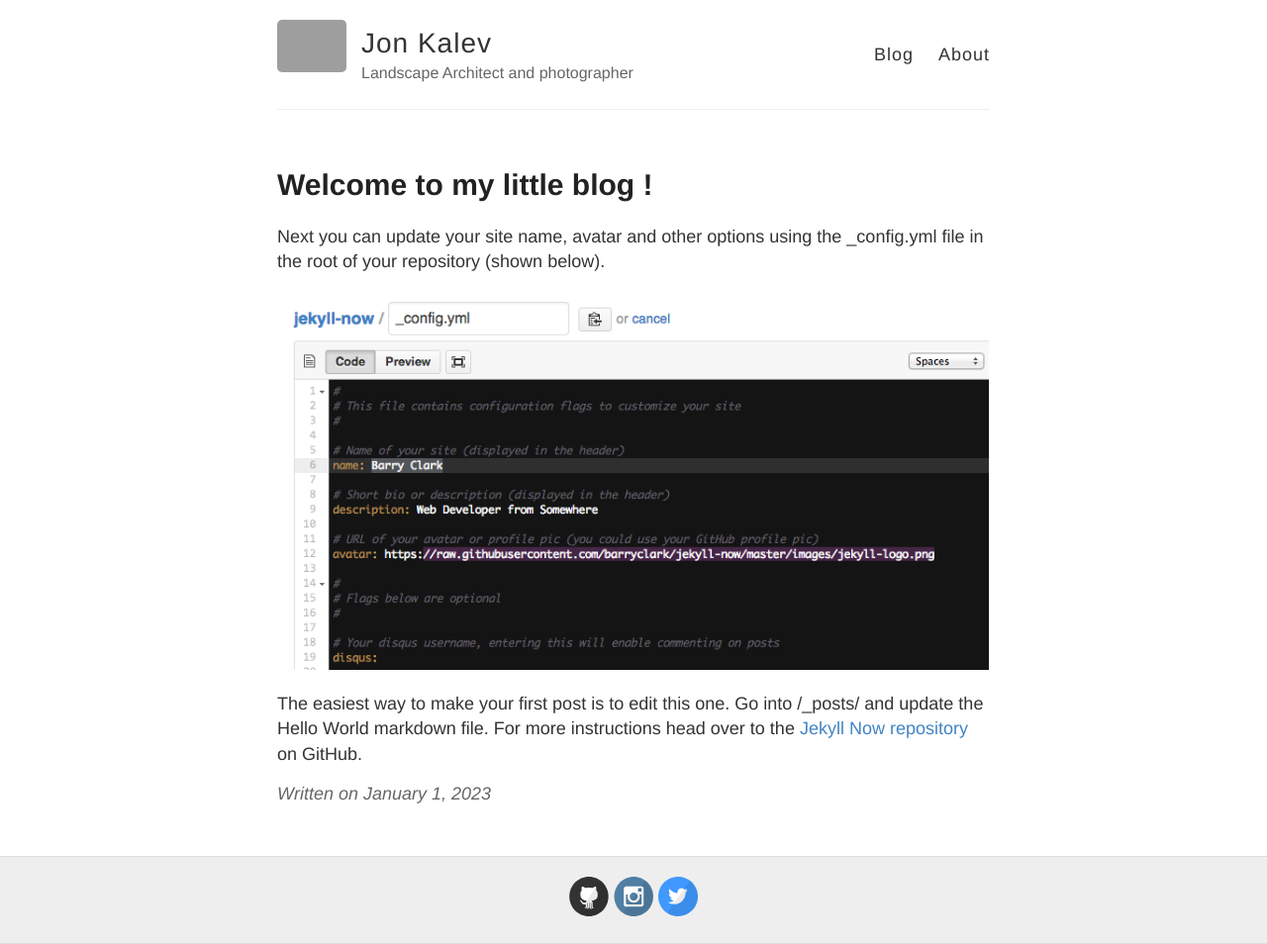
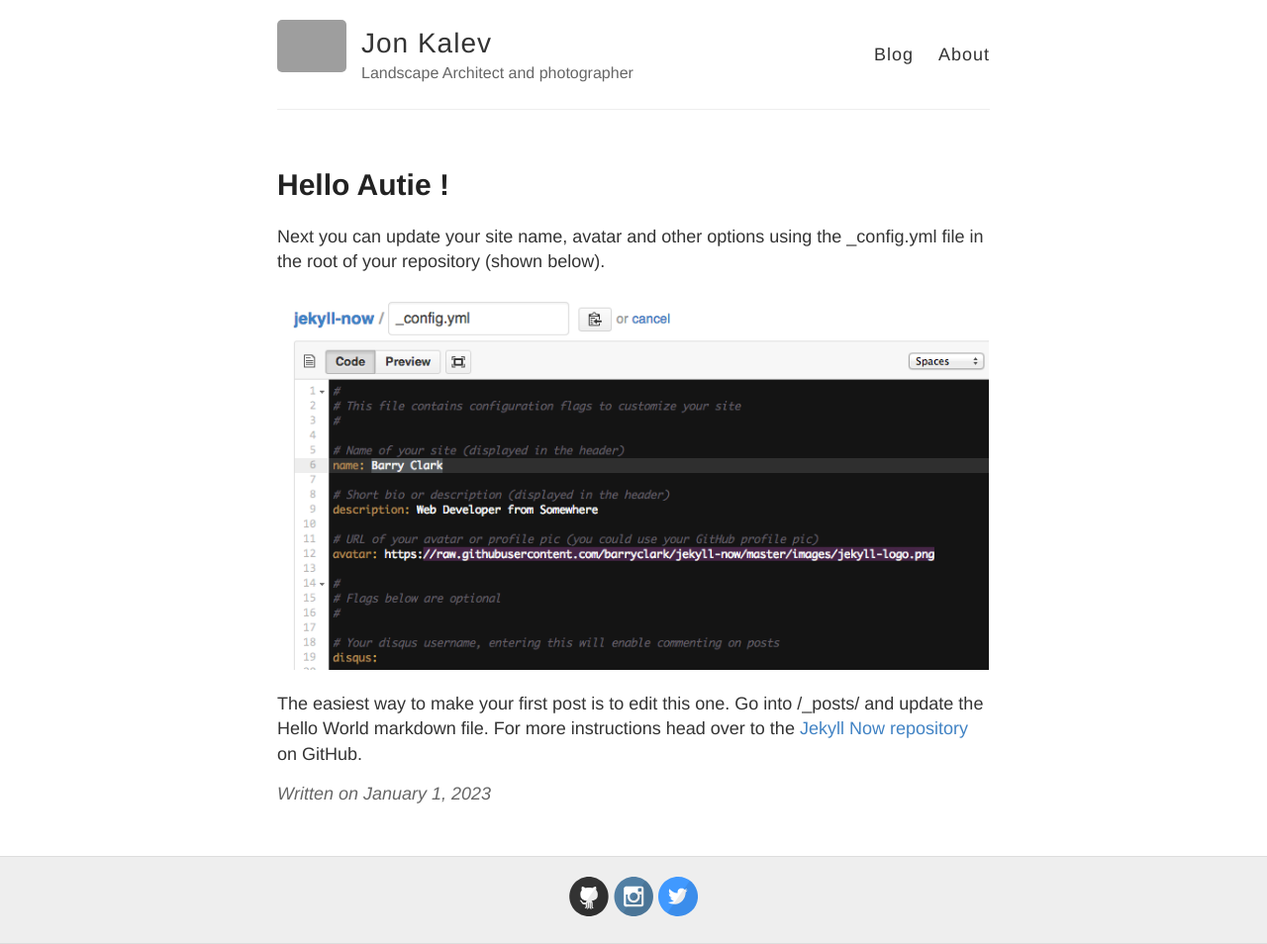
Before and after one commit to jkalev/old-jkalev.github.io, a Jekyll site: the page built from _posts/2023-1-1-welcome.md, in a window 1280 px wide. Shown: the whole page at 99% size. Built offline with Jekyll 4.4.1, drawn with Linux system fonts in a browser that asks for light colours; grey boxes are pictures that could not be loaded.

Commit message:
first upload change

```diff
--- a/_posts/2023-1-1-welcome.md
+++ b/_posts/2023-1-1-welcome.md
@@ -1,6 +1,6 @@
 ---
 layout: post
-title: Welcome to my little blog !
+title: Hello Autie !
 ---
 
 Next you can update your site name, avatar and other options using the _config.yml file in the root of your repository (shown below).
```
Also changed, not shown: 1 other file.
